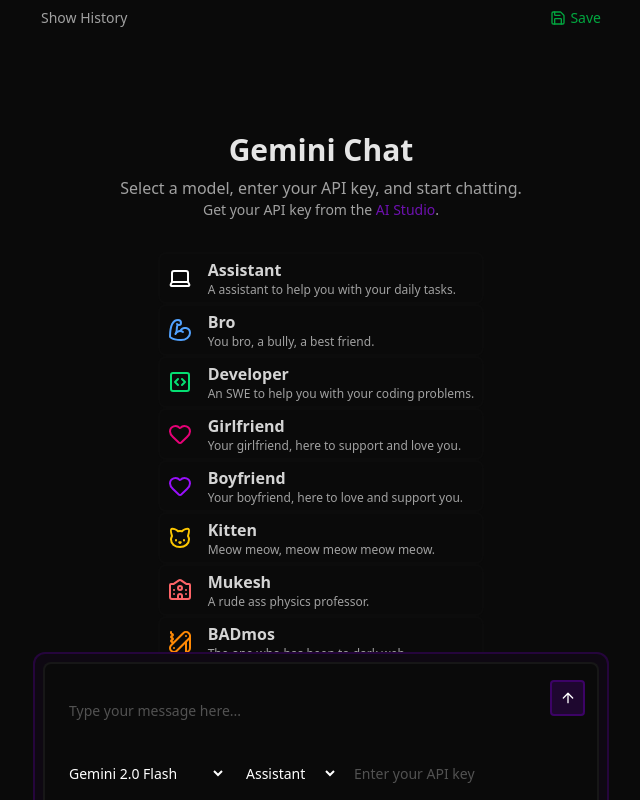
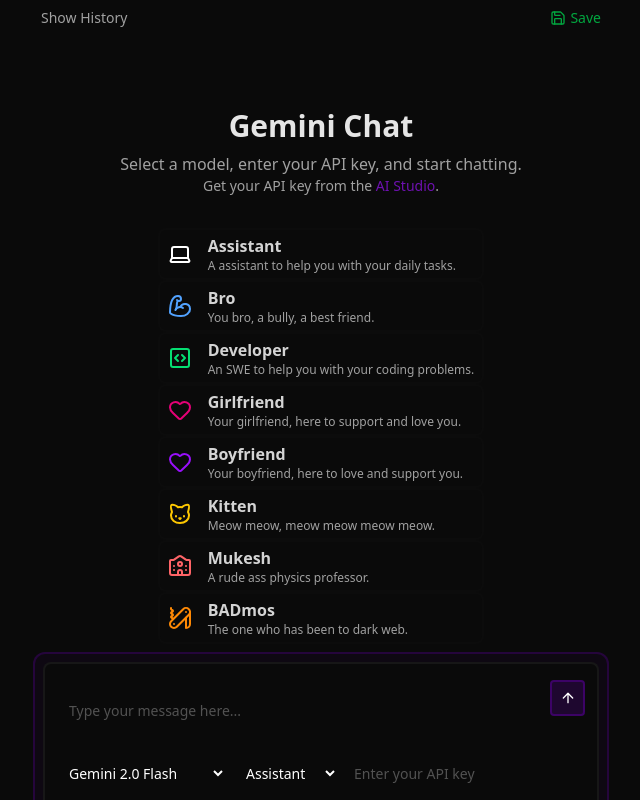
Before and after one commit to Arjunsharmahehe/gemini-chat, a React (Vite) app: page / in a window 1280 px wide. Shown: the whole page, without its empty margins (319-959 px from the left). Built offline with nearby package versions, Linux system fonts and the light colour scheme.

Commit message:
spacing issues

```diff
--- a/src/components/WelcomeScreen.tsx
+++ b/src/components/WelcomeScreen.tsx
@@ -55,7 +55,7 @@
     ]
 
     return (
-        <div className="flex flex-col gap-8 mx-auto items-center pt-24 h-full text-center text-neutral-400">
+        <div className="flex flex-col gap-8 mx-auto items-center pt-18 h-full text-center text-neutral-400">
             <div>
                 <h1 className="text-3xl font-bold text-neutral-200 mb-2">Gemini Chat</h1>
                 <p>Select a model, enter your API key, and start chatting.</p>
```
